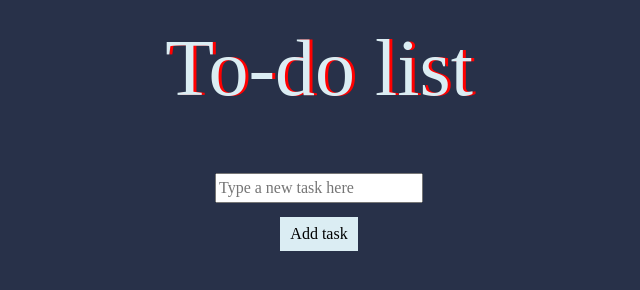
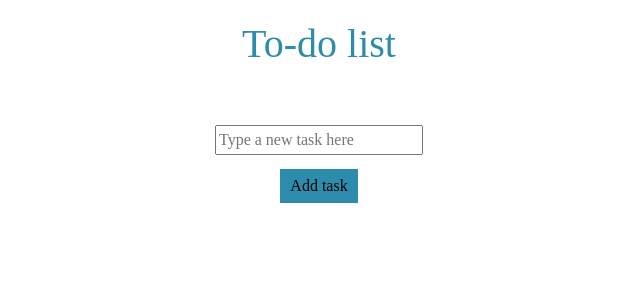
Before and after one commit to AngeGrace/Practice-Challenges, a plain HTML site: page To-do List/index.html in a window 1280 px wide. Shown: the whole page, without its empty margins (321-961 px from the left). Drawn offline with nearby package versions, Linux system fonts and the light colour scheme; a web font is replaced by a local one.

Commit message:
Styling changes to to-do list

```diff
--- a/To-do List/styles.css
+++ b/To-do List/styles.css
@@ -1,20 +1,18 @@
 body {
     text-align: center;
-    background-color: #283149;
     font-family: "Reddit Mono";
   }
 
 h1 {
-  font-size: 5rem;
-  color: #DBEDF3;
+  font-size: 250%;
+  color: #2d8cab;
   font-family: "Reddit Mono";
-  text-shadow: 3px 0  red;
   padding: 20px;
 }
 
 
 label {
-  color: #DBEDF3;
+  color: #2d8cab;
   font-family: "Reddit Mono";
   padding: 5px;
 }
@@ -23,7 +21,7 @@ button {
   border: none;
   padding: 5px 10px;
   text-align: center;
-  background-color: #DBEDF3;
+  background-color: #2d8cab;
   display: inline-block;
   font-size: 16px;
   margin: 1px 1px;
@@ -36,10 +34,9 @@ button {
   padding: 4px 4px;
   font-size: 16px;
   line-height: 0.4;
-  background-color: #283149;
+  background-color: #2d8cab;
 }
 
 .btn-xs:hover {
-  background-color: #DBEDF3;
-    box-shadow: 3px 0  red;
+  background-color: red;
 }
```
